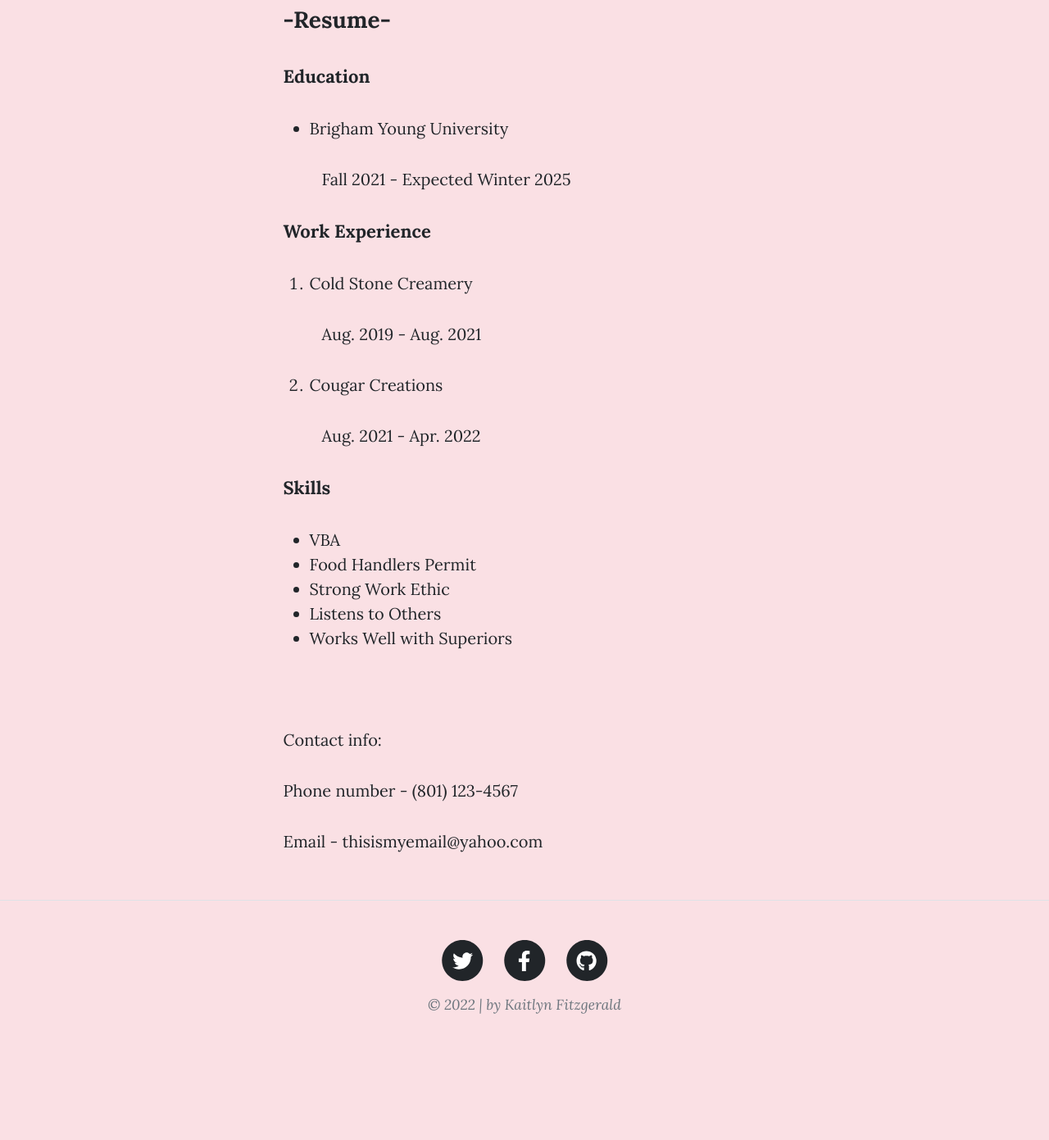
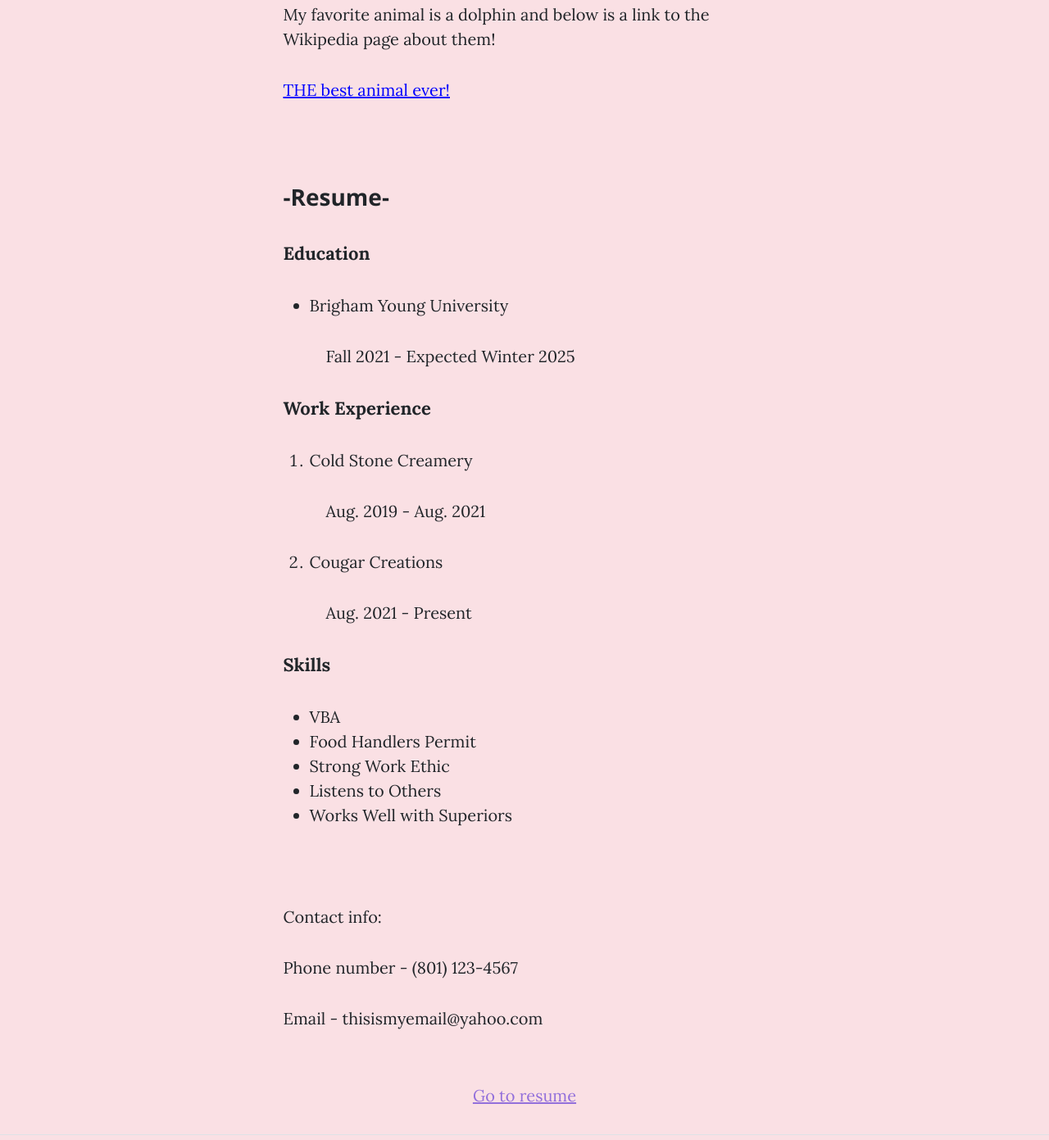
Before and after one commit to hellofitz/IS201webproject, a plain HTML site: page html/about.html in a window 1280 px wide. Shown: the part 609-2000 px from the top of the page at 82% size. Before the commit the page ends 1897 px from the top, so only its background shows below. Drawn offline with nearby package versions, Linux system fonts and the light colour scheme.

Commit message:
Add files via upload

```diff
--- a/html/about.html
+++ b/html/about.html
@@ -1,4 +1,4 @@
-<!-- Kaitlyn Fitzgerald 4/11/22 -->
+<!-- Kaitlyn Fitzgerald 4/12/22 -->
 <!DOCTYPE html>
 <html lang="en">
     <head>
@@ -54,7 +54,12 @@
                 <div class="row gx-4 gx-lg-5 justify-content-center">
                     <div class="col-md-10 col-lg-8 col-xl-7">
 
-                        <p class="bolder">-Resume-</p>
+                        <p>My favorite animal is a dolphin and below is a link to the Wikipedia page about them!</p>
+                        <a href="https://en.wikipedia.org/wiki/Dolphin" target="_blank"><p class="link">THE best animal ever!</p></a>
+
+                        <p>&nbsp;</p>
+
+                        <p class = "resumetitle" id="resume">-Resume-</p>
 
                         <p class="bold">Education</p>
                         <ul>
@@ -64,7 +69,7 @@
                         <p class="bold">Work Experience</p>
                         <ol>
                             <li>Cold Stone Creamery <p class="indent">Aug. 2019 - Aug. 2021</p></li>
-                            <li>Cougar Creations <p class = "indent">Aug. 2021 - Apr. 2022</p></li>
+                            <li>Cougar Creations <p class = "indent">Aug. 2021 - Present</p></li>
                         </ol>
 
                         <p class="bold">Skills</p>
@@ -85,41 +90,10 @@
                 </div>
             </div>
         </main>
+        <a href="#resume"> <p class="goto">Go to resume</p> </a>
         <!-- Footer-->
         <footer class="border-top">
-            <div class="container px-4 px-lg-5">
-                <div class="row gx-4 gx-lg-5 justify-content-center">
-                    <div class="col-md-10 col-lg-8 col-xl-7">
-                        <ul class="list-inline text-center">
-                            <li class="list-inline-item">
-                                <a href="#!">
-                                    <span class="fa-stack fa-lg">
-                                        <i class="fas fa-circle fa-stack-2x"></i>
-                                        <i class="fab fa-twitter fa-stack-1x fa-inverse"></i>
-                                    </span>
-                                </a>
-                            </li>
-                            <li class="list-inline-item">
-                                <a href="#!">
-                                    <span class="fa-stack fa-lg">
-                                        <i class="fas fa-circle fa-stack-2x"></i>
-                                        <i class="fab fa-facebook-f fa-stack-1x fa-inverse"></i>
-                                    </span>
-                                </a>
-                            </li>
-                            <li class="list-inline-item">
-                                <a href="#!">
-                                    <span class="fa-stack fa-lg">
-                                        <i class="fas fa-circle fa-stack-2x"></i>
-                                        <i class="fab fa-github fa-stack-1x fa-inverse"></i>
-                                    </span>
-                                </a>
-                            </li>
-                        </ul>
-                        <div class="small text-center text-muted fst-italic">&copy; 2022 | by Kaitlyn Fitzgerald</div>
-                    </div>
-                </div>
-            </div>
+          <div class="small text-center text-muted fst-italic">&copy; 2022 | by Kaitlyn Fitzgerald</div>
         </footer>
         <!-- Bootstrap core JS-->
         <script src="https://cdn.jsdelivr.net/npm/bootstrap@5.1.3/dist/js/bootstrap.bundle.min.js"></script>
--- a/styles/mystyles.css
+++ b/styles/mystyles.css
@@ -5,7 +5,7 @@ body {
 }
 
 .indent {
-    text-indent: 15px;
+    text-indent: 20px;
 }
 
 .bold {
@@ -13,11 +13,19 @@ body {
     font-size: 22px ;
 }
 
-.bolder {
+.resumetitle {
     font-size: 28px;
     font-weight: bolder;
+    font-family:'Segoe UI', Tahoma, Verdana, sans-serif;
 }
 
-.visited {
+.link {
     color: blue;
+    text-decoration: underline;
 }
+
+.goto {
+    text-align: center;
+    color: mediumpurple;
+    text-decoration: underline;
+}
```
Also changed, not shown: html/tableau.html (+10 -6 lines), index.html (+5 -37 lines), styles/bootstyles.css (+11 -2 lines).
